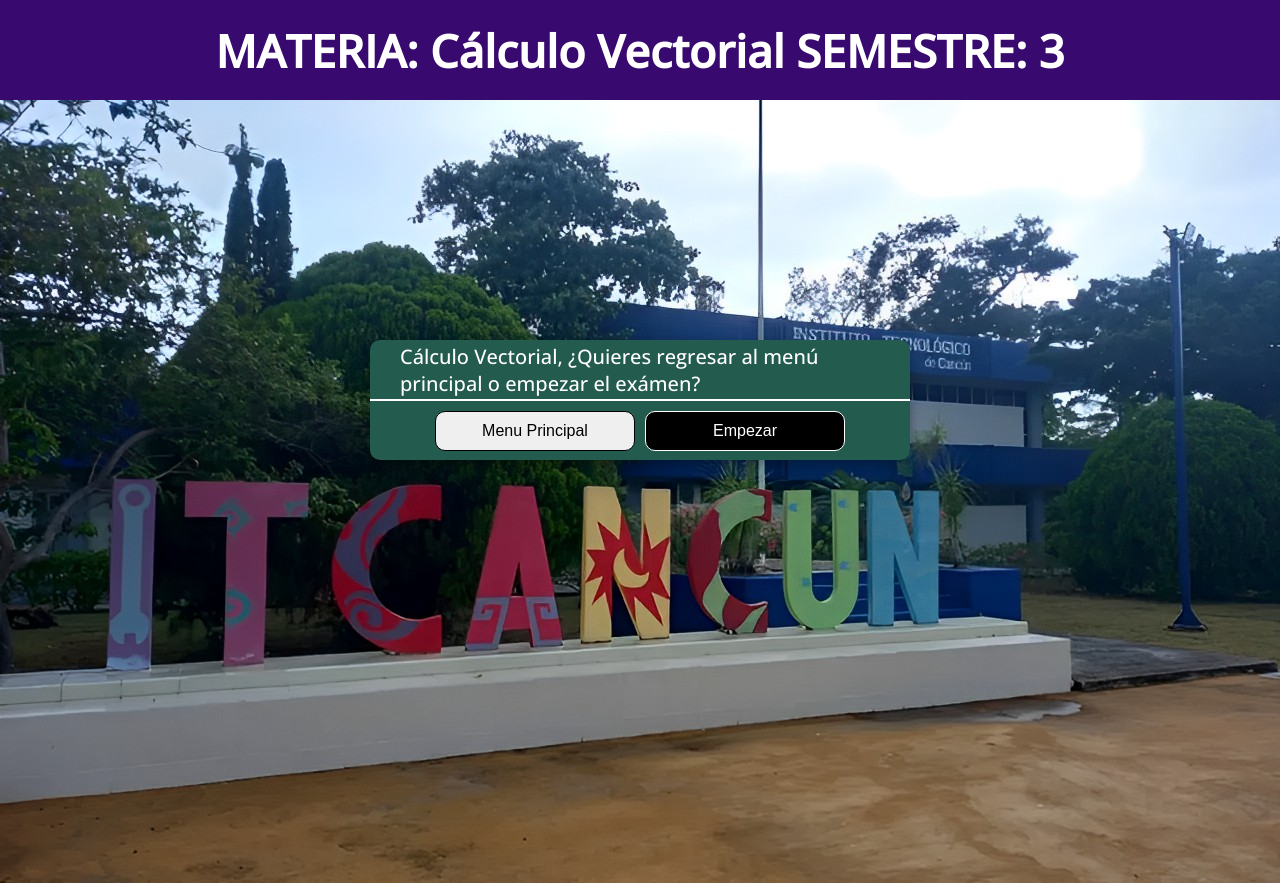
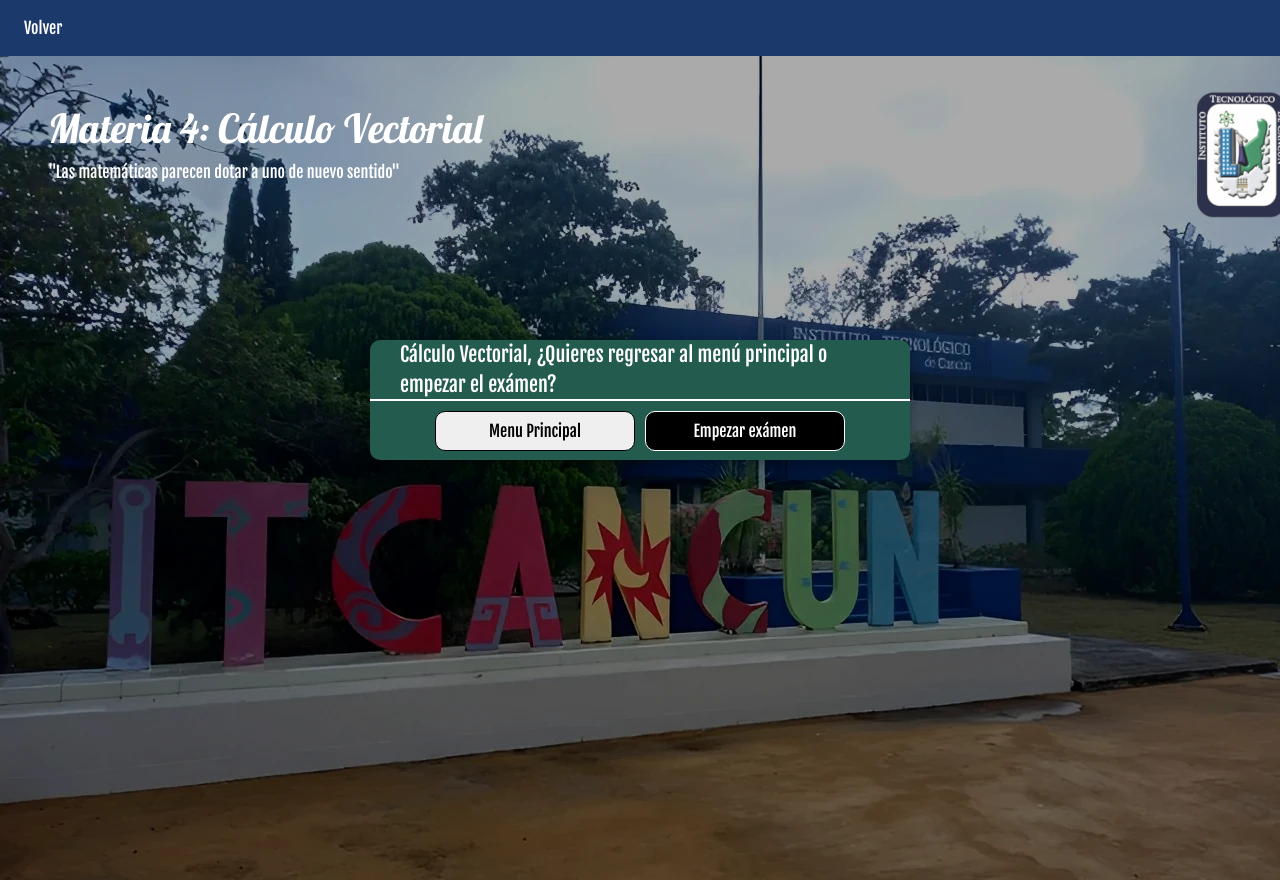
Before and after one commit to hharieta/ecd-play, a plain HTML site: page pages/4-Calculo-Vectorial.html in a window 1280 px wide. Both pictures are taken after a click on the button "INICIAR". Drawn offline with nearby package versions, Linux system fonts and the light colour scheme; a web font is replaced by a local one.

Commit message:
changed Vectorial style

```diff
--- a/pages/4-Calculo-Vectorial.html
+++ b/pages/4-Calculo-Vectorial.html
@@ -2,21 +2,57 @@
 <html lang="en">
     <head>
         <style>
-            .heading { color: #ffffff; }
+            @import url("https://fonts.googleapis.com/css2?family=Fjalla+One&family=Girassol&family=Noto+Sans&family=Rampart+One&family=Lobster&display=swap");
         </style>
         <meta charset="UTF-8">
         <meta http-equiv="X-UA-Compatible" content="IE=edge">
         <meta name="viewport" content="width=device-width, initial-scale=1.0">
-        <link rel="stylesheet" href="../styles/index.css">
+        <!-- <link rel="stylesheet" href="../styles/index.css"> -->
+        <link
+        href="https://cdn.jsdelivr.net/npm/bootstrap@5.1.1/dist/css/bootstrap.min.css"
+        rel="stylesheet"
+        integrity="sha384-F3w7mX95PdgyTmZZMECAngseQB83DfGTowi0iMjiWaeVhAn4FJkqJByhZMI3AhiU"
+        crossorigin="anonymous"/>
         <link rel="stylesheet" href="../styles/info.css">
+        <link rel="stylesheet" href="../styles/pages.css">
         <script src="https://kit.fontawesome.com/ebfc397d20.js" crossorigin="anonymous"></script>
         <title>Calculo Vectorial</title>
     </head>
     <body>
-        <header class="encabezado">
-            <h2 class="heading">MATERIA: Cálculo Vectorial  SEMESTRE: 3</h2>
+        <header>
+            <nav
+              class="navbar navbar-expand-lg navbar-light"
+              style="background-color: #1B396A;"
+            >
+              <a class="navbar-brand" href="#"></a>
+
+              <ul class="navbar-nav">
+                <li class="nav-item">
+                  <a class="nav-link active" aria-current="page" style="color: white;" href="index.html">Volver</a>
+                </li>
+              </ul>
+            </nav>
+            <div
+              class="cover-small d-flex justify-content-end align-items-start p-5 flex-column"
+              style="background-image: url(../src/img/LOGO-ITCANCUN2.png);"
+              title="algebralineal"
+            >
+              <h1 style="color: white;">
+                Materia 4: Cálculo Vectorial
+              </h1>
+              <p style="color: white;">
+                "Las matemáticas parecen dotar a uno de nuevo sentido"
+              </p>
+              <!-- <button class="btn btn-success">
+                Comprar
+              </button> -->
+            </div>
         </header>
-        <!--Boton de inicio-->
+
+        <section>
+            <div class="container mt-5 mb-5">
+                <!--Boton de inicio-->
+
         <div class="start_btn"><button>INICIAR</button></div>
 
         <!--Información del desafio-->
@@ -26,25 +62,25 @@
             </div>
             <div class="buttons">
                 <button class="quit">Menu Principal</button>
-                <button class="restart">Empezar</button>
+                <button class="restart">Empezar exámen</button>
             </div>
         </div>
 
         <!--Quiz box-->
-        <div class="quiz_box">
+        <div class="quiz_box" >
             <header>
-                <div class="title">Desafío: Calculo Vectorial</div>
+                <div class="title">Desafío: Vectorial</div>
                 <div class="timer">
                     <div class="time_text">Tiempo restante: </div>
                     <div class="timer_min">3600</div>
                 </div>
             </header>
             <section>
+                <div class="container mt-5 mb-5"></div>
                 <div class="que_text">
-                    <!-- <span>¿Cuántas soluciones tiene la ecuacion x^2=5x?</span> -->
+
                 </div>
                 <div class="option_list">
-
                 </div>
             </section>
             <footer>
@@ -60,14 +96,16 @@
             <div class="complete_text">
                 ¡Exámen terminado!
             </div>
-            <div class="score_text">
-                <span>Lo sentimos, solo tuviste <p>7</p> de <p>15</p> </span>
+          <div class="score_text">
+                <span style="text-align: justify;"> obtuviste <p style="text-align: justify;">35</p> de <p>50</p> </span>
             </div>
             <div class="buttons">
                 <button class="restart"> Reintentar </button>
-                <a href="index.html"><button class="quit"> Regresar al menu para seleccionar nivel</button></a>
+                <a href="index.html"><button class="quit"> Regresar al menú</button></a>
             </div>
         </div>
+            </div>
+        </section>
 
         <script src="../js/4-cvectorial.js"></script>
         <script src="../js/4-preguntas-vectorial.js"></script>
```
